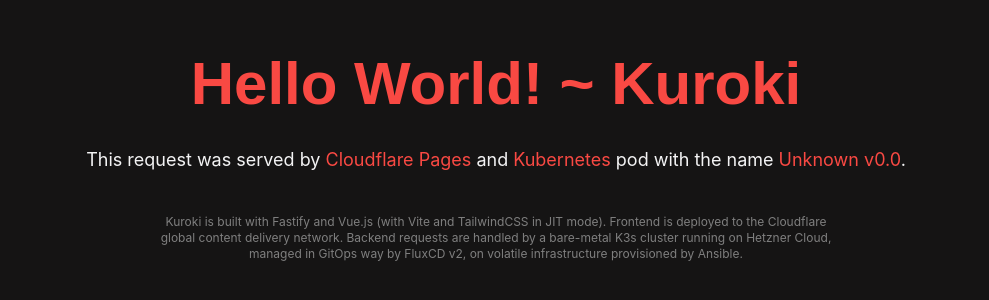
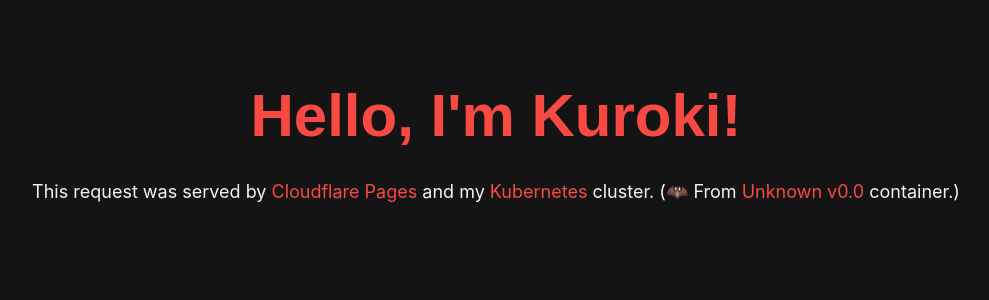
Before and after one commit to RangerDigital/kuroki, a Vue app in the folder frontend/: page / in a window 1280 px wide. Shown: the part 238-538 px from the top of the page, without its empty margins (144-1133 px from the left). Built offline with nearby package versions, Linux system fonts and the light colour scheme; no server answers.

Commit message:
Update text

```diff
--- a/frontend/src/components/Hello.vue
+++ b/frontend/src/components/Hello.vue
@@ -1,16 +1,10 @@
 <template>
   <section class="flex flex-col items-center justify-center w-screen h-screen bg-black">
-    <h1 class="mx-1 text-6xl font-semibold text-center text-primary font-heading">Hello World! ~ Kuroki</h1>
-    <p class="mx-1 my-8 text-lg text-center text-white"
-      >This request was served by <span class="text-primary">Cloudflare Pages</span> and <span class="text-primary">Kubernetes</span> pod with the name
-      <span class="text-primary">{{ node }} v{{ version }}</span
-      >.</p
+    <h1 class="mx-1 text-6xl font-semibold text-center 3xl:text-8xl text-primary font-heading">Hello, I'm Kuroki!</h1>
+    <p class="mx-1 my-8 text-lg text-center text-white 3xl:text-xl"
+      >This request was served by <span class="text-primary">Cloudflare Pages</span> and my <span class="text-primary">Kubernetes</span> cluster. (🦇 From
+      <span class="text-primary">{{ node }} v{{ version }}</span> container.)</p
     >
-
-    <p class="max-w-2xl mx-1 my-2 text-xs text-center text-gray"
-      >Kuroki is built with Fastify and Vue.js (with Vite and TailwindCSS in JIT mode). Frontend is deployed to the Cloudflare global content delivery network. Backend requests are
-      handled by a bare-metal K3s cluster running on Hetzner Cloud, managed in GitOps way by FluxCD v2, on volatile infrastructure provisioned by Ansible.
-    </p>
   </section>
 </template>
 
```
